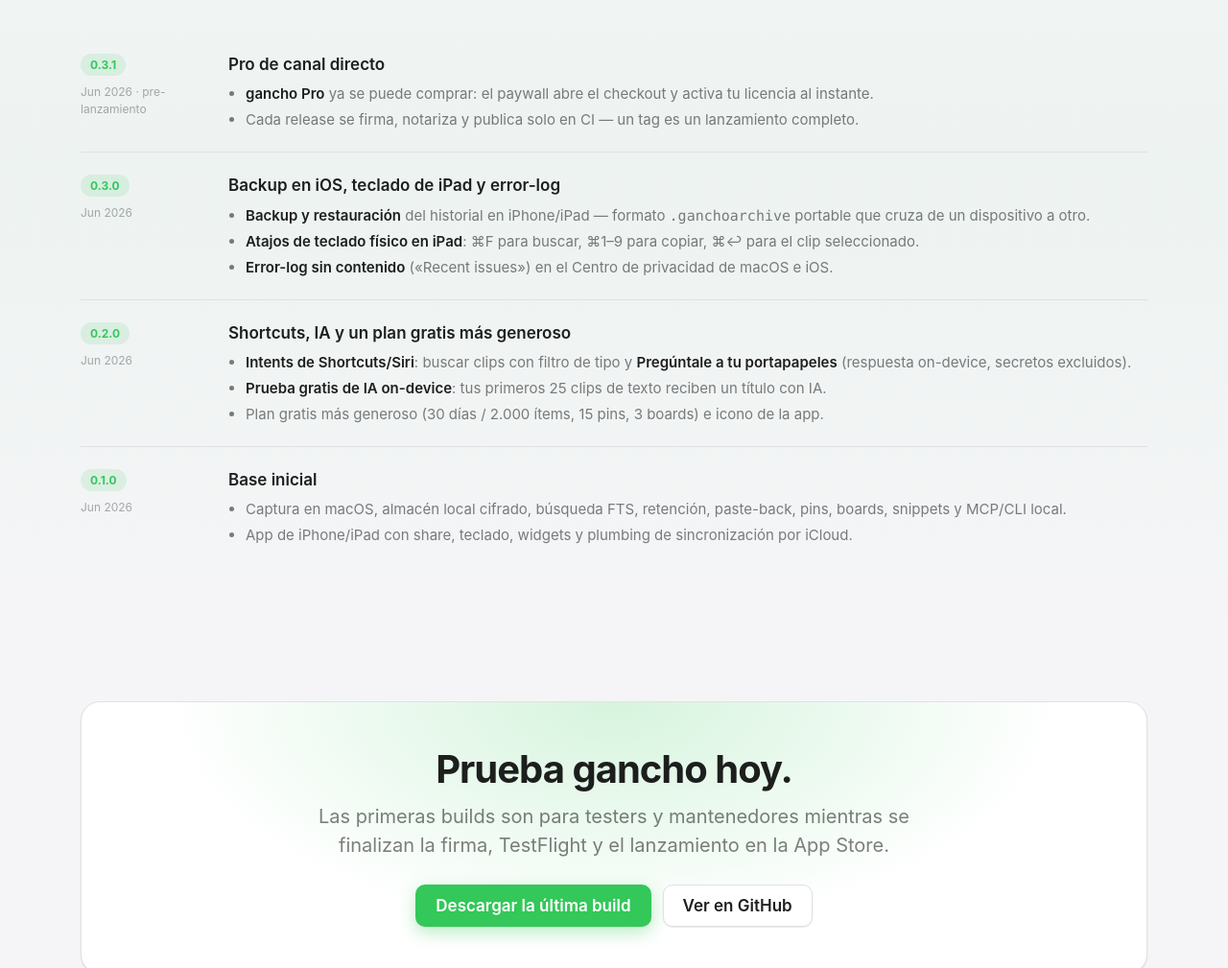
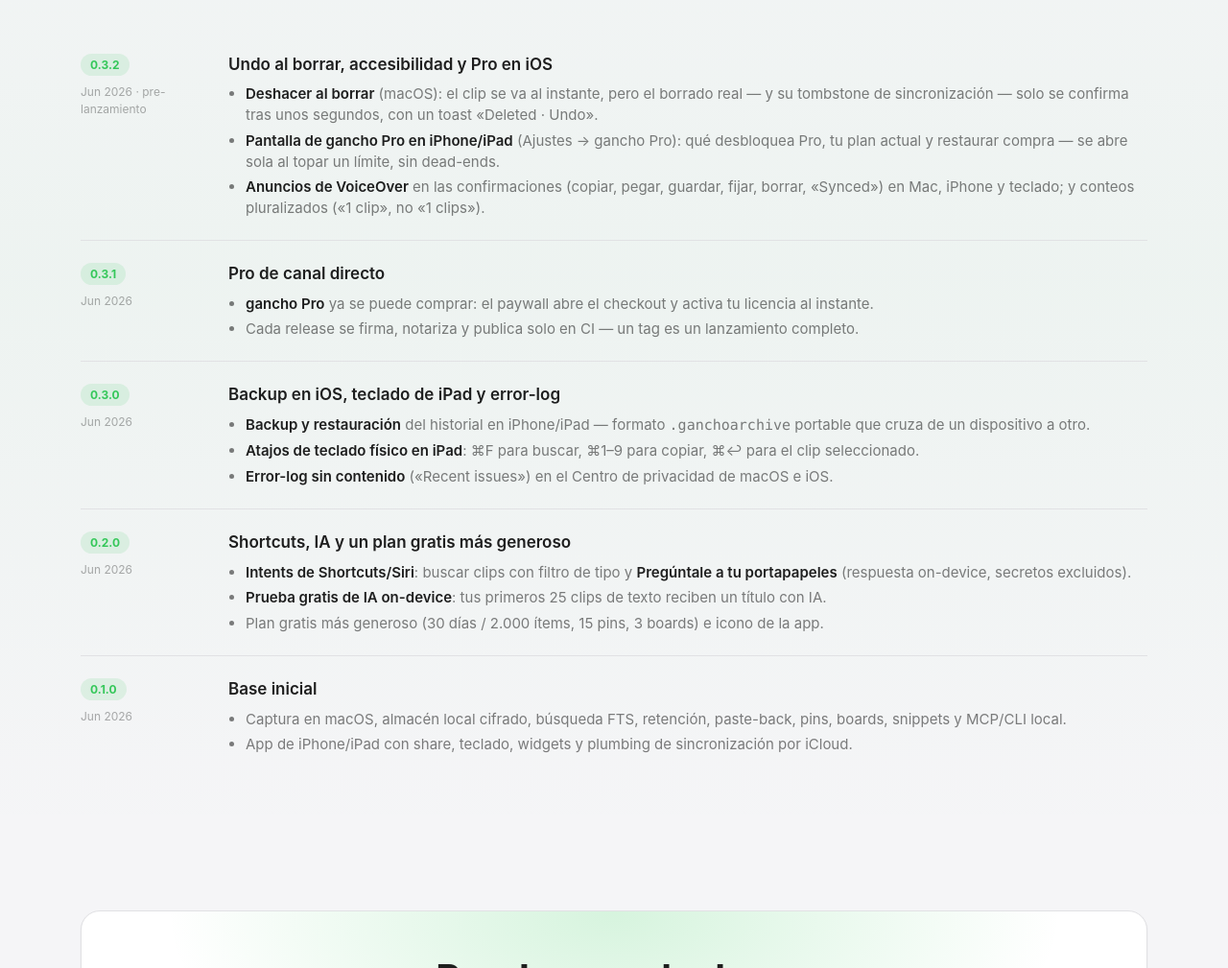
Before and after one commit to johnny4young/gancho, a plain HTML site: page site/index.html in a window 1280 px wide. Shown: the part 7661-8670 px from the top of the page at 96% size. Drawn offline with Linux system fonts and the light colour scheme.

Commit message:
release: v0.3.2 — undo on delete, accessibility & Pro flow polish
- project.yml: MARKETING_VERSION 0.3.1→0.3.2, CURRENT_PROJECT_VERSION 4→5.
- CHANGELOG: [0.3.2] — undo window on delete + live "Synced · ago",
  VoiceOver announcements + pluralized counts, Pro activation error
  nuance + Welcome-to-Pro + iOS Pro screen, and the activation-persist fix.
- Homebrew CLI formula template: 0.3.2.
- Website changelog: new 0.3.2 entry (bilingual), prior versions renumbered.

Tagging v0.3.2 runs the signed/notarized DMG build, signs the appcast,
publishes the release, bumps the cask, and deploys the appcast — same CI
pipeline as v0.3.1. make release-check is green.

```diff
--- a/project.yml
+++ b/project.yml
@@ -23,8 +23,8 @@ options:
 # Project-wide build settings.
 settings:
   base:
-    MARKETING_VERSION: "0.3.1"
-    CURRENT_PROJECT_VERSION: "4"
+    MARKETING_VERSION: "0.3.2"
+    CURRENT_PROJECT_VERSION: "5"
     # Swift 6 language mode + "approachable concurrency": app modules default to
     # @MainActor isolation. Engine-room packages (GanchoKit/ClipboardCore/GanchoAI)
     # stay nonisolated + Sendable — see docs/ARCHITECTURE.md.
--- a/site/index.html
+++ b/site/index.html
@@ -881,33 +881,41 @@
     </div>
     <div class="log">
       <div class="log-row">
-        <div class="log-meta"><span class="ver">0.3.1</span><span class="dt" data-i18n="log.0.d">Jun 2026 · pre-lanzamiento</span></div>
-        <div class="log-body"><h3 data-i18n="log.0.t">Pro de canal directo</h3><ul>
-          <li data-i18n="log.0.1"><b>gancho Pro</b> ya se puede comprar: el paywall abre el checkout y activa tu licencia al instante.</li>
-          <li data-i18n="log.0.2">Cada release se firma, notariza y publica solo en CI — un tag es un lanzamiento completo.</li>
+        <div class="log-meta"><span class="ver">0.3.2</span><span class="dt" data-i18n="log.0.d">Jun 2026 · pre-lanzamiento</span></div>
+        <div class="log-body"><h3 data-i18n="log.0.t">Undo al borrar, accesibilidad y Pro en iOS</h3><ul>
+          <li data-i18n="log.0.1"><b>Deshacer al borrar</b> (macOS): el clip se va al instante, pero el borrado real — y su tombstone de sincronización — solo se confirma tras unos segundos, con un toast «Deleted · Undo».</li>
+          <li data-i18n="log.0.2"><b>Pantalla de gancho Pro en iPhone/iPad</b> (Ajustes → gancho Pro): qué desbloquea Pro, tu plan actual y restaurar compra — se abre sola al topar un límite, sin dead-ends.</li>
+          <li data-i18n="log.0.3"><b>Anuncios de VoiceOver</b> en las confirmaciones (copiar, pegar, guardar, fijar, borrar, «Synced») en Mac, iPhone y teclado; y conteos pluralizados («1 clip», no «1 clips»).</li>
         </ul></div>
       </div>
       <div class="log-row">
-        <div class="log-meta"><span class="ver">0.3.0</span><span class="dt" data-i18n="log.1.d">Jun 2026</span></div>
-        <div class="log-body"><h3 data-i18n="log.1.t">Backup en iOS, teclado de iPad y error-log</h3><ul>
-          <li data-i18n="log.1.1"><b>Backup y restauración</b> del historial en iPhone/iPad — formato <span class="mono">.ganchoarchive</span> portable que cruza de un dispositivo a otro.</li>
-          <li data-i18n="log.1.2"><b>Atajos de teclado físico en iPad</b>: ⌘F para buscar, ⌘1–9 para copiar, ⌘↩ para el clip seleccionado.</li>
-          <li data-i18n="log.1.3"><b>Error-log sin contenido</b> («Recent issues») en el Centro de privacidad de macOS e iOS.</li>
+        <div class="log-meta"><span class="ver">0.3.1</span><span class="dt" data-i18n="log.1.d">Jun 2026</span></div>
+        <div class="log-body"><h3 data-i18n="log.1.t">Pro de canal directo</h3><ul>
+          <li data-i18n="log.1.1"><b>gancho Pro</b> ya se puede comprar: el paywall abre el checkout y activa tu licencia al instante.</li>
+          <li data-i18n="log.1.2">Cada release se firma, notariza y publica solo en CI — un tag es un lanzamiento completo.</li>
         </ul></div>
       </div>
       <div class="log-row">
-        <div class="log-meta"><span class="ver">0.2.0</span><span class="dt" data-i18n="log.2.d">Jun 2026</span></div>
-        <div class="log-body"><h3 data-i18n="log.2.t">Shortcuts, IA y un plan gratis más generoso</h3><ul>
-          <li data-i18n="log.2.1"><b>Intents de Shortcuts/Siri</b>: buscar clips con filtro de tipo y <b>Pregúntale a tu portapapeles</b> (respuesta on-device, secretos excluidos).</li>
-          <li data-i18n="log.2.2"><b>Prueba gratis de IA on-device</b>: tus primeros 25 clips de texto reciben un título con IA.</li>
-          <li data-i18n="log.2.3">Plan gratis más generoso (30 días / 2.000 ítems, 15 pins, 3 boards) e icono de la app.</li>
+        <div class="log-meta"><span class="ver">0.3.0</span><span class="dt" data-i18n="log.2.d">Jun 2026</span></div>
+        <div class="log-body"><h3 data-i18n="log.2.t">Backup en iOS, teclado de iPad y error-log</h3><ul>
+          <li data-i18n="log.2.1"><b>Backup y restauración</b> del historial en iPhone/iPad — formato <span class="mono">.ganchoarchive</span> portable que cruza de un dispositivo a otro.</li>
+          <li data-i18n="log.2.2"><b>Atajos de teclado físico en iPad</b>: ⌘F para buscar, ⌘1–9 para copiar, ⌘↩ para el clip seleccionado.</li>
+          <li data-i18n="log.2.3"><b>Error-log sin contenido</b> («Recent issues») en el Centro de privacidad de macOS e iOS.</li>
         </ul></div>
       </div>
       <div class="log-row">
-        <div class="log-meta"><span class="ver">0.1.0</span><span class="dt" data-i18n="log.3.d">Jun 2026</span></div>
-        <div class="log-body"><h3 data-i18n="log.3.t">Base inicial</h3><ul>
-          <li data-i18n="log.3.1">Captura en macOS, almacén local cifrado, búsqueda FTS, retención, paste-back, pins, boards, snippets y MCP/CLI local.</li>
-          <li data-i18n="log.3.2">App de iPhone/iPad con share, teclado, widgets y plumbing de sincronización por iCloud.</li>
+        <div class="log-meta"><span class="ver">0.2.0</span><span class="dt" data-i18n="log.3.d">Jun 2026</span></div>
+        <div class="log-body"><h3 data-i18n="log.3.t">Shortcuts, IA y un plan gratis más generoso</h3><ul>
+          <li data-i18n="log.3.1"><b>Intents de Shortcuts/Siri</b>: buscar clips con filtro de tipo y <b>Pregúntale a tu portapapeles</b> (respuesta on-device, secretos excluidos).</li>
+          <li data-i18n="log.3.2"><b>Prueba gratis de IA on-device</b>: tus primeros 25 clips de texto reciben un título con IA.</li>
+          <li data-i18n="log.3.3">Plan gratis más generoso (30 días / 2.000 ítems, 15 pins, 3 boards) e icono de la app.</li>
+        </ul></div>
+      </div>
+      <div class="log-row">
+        <div class="log-meta"><span class="ver">0.1.0</span><span class="dt" data-i18n="log.4.d">Jun 2026</span></div>
+        <div class="log-body"><h3 data-i18n="log.4.t">Base inicial</h3><ul>
+          <li data-i18n="log.4.1">Captura en macOS, almacén local cifrado, búsqueda FTS, retención, paste-back, pins, boards, snippets y MCP/CLI local.</li>
+          <li data-i18n="log.4.2">App de iPhone/iPad con share, teclado, widgets y plumbing de sincronización por iCloud.</li>
         </ul></div>
       </div>
     </div>
@@ -1014,20 +1022,24 @@
       "int.lede": "The gancho CLI and local MCP server expose user-approved context to local agents and editors. Opt-in, scope-limited, and sensitive clips always excluded.",
       "log.kicker": "Changelog", "log.title": "Versioned like a product, even before public launch.",
       "log.lede": "Each release's metadata is verified in CI: project.yml, CHANGELOG.md, GitHub tags, and artifacts all move together.",
-      "log.0.d": "Jun 2026 · pre-release", "log.0.t": "Direct-download Pro",
-      "log.0.1": "<b>gancho Pro</b> is now purchasable: the paywall opens the checkout and activates your license on the spot.",
-      "log.0.2": "Every release is signed, notarized, and published entirely in CI — a tag is a complete release.",
-      "log.1.d": "Jun 2026", "log.1.t": "iOS backup, iPad keyboard & error log",
-      "log.1.1": "<b>Back up &amp; restore</b> your history on iPhone/iPad — a portable <span class=\"mono\">.ganchoarchive</span> that imports across devices.",
-      "log.1.2": "<b>iPad hardware-keyboard shortcuts</b>: ⌘F to search, ⌘1–9 to copy, ⌘↩ for the selected clip.",
-      "log.1.3": "<b>Content-free error log</b> (“Recent issues”) in the Privacy Center on macOS and iOS.",
-      "log.2.d": "Jun 2026", "log.2.t": "Shortcuts, AI & a more generous free tier",
-      "log.2.1": "<b>Shortcuts/Siri intents</b>: search clips with a type filter and <b>Ask Your Clipboard</b> (grounded on-device, secrets excluded).",
-      "log.2.2": "<b>Free taste of on-device AI</b>: your first 25 text clips get a real AI title.",
-      "log.2.3": "More generous free tier (30-day / 2,000-item, 15 pins, 3 boards) and an app icon.",
-      "log.3.d": "Jun 2026", "log.3.t": "Initial baseline",
-      "log.3.1": "macOS capture, encrypted local store, FTS search, retention, paste-back, pins, boards, snippets, and a local MCP/CLI.",
-      "log.3.2": "iPhone/iPad companion with share, keyboard, widgets, and iCloud sync plumbing.",
+      "log.0.d": "Jun 2026 · pre-release", "log.0.t": "Undo on delete, accessibility & Pro on iOS",
+      "log.0.1": "<b>Undo on delete</b> (macOS): the clip vanishes at once, but the real removal — and its sync tombstone — only commits after a few seconds, with a “Deleted · Undo” toast.",
+      "log.0.2": "<b>A Gancho Pro screen on iPhone/iPad</b> (Settings → Gancho Pro): what Pro unlocks, your current plan, and Restore Purchase — it opens automatically when you hit a limit, no dead-ends.",
+      "log.0.3": "<b>VoiceOver announcements</b> for confirmations (copy, paste, save, pin, delete, “Synced”) on Mac, iPhone, and the keyboard; plus pluralized counts (“1 clip”, not “1 clips”).",
+      "log.1.d": "Jun 2026", "log.1.t": "Direct-download Pro",
+      "log.1.1": "<b>gancho Pro</b> is now purchasable: the paywall opens the checkout and activates your license on the spot.",
+      "log.1.2": "Every release is signed, notarized, and published entirely in CI — a tag is a complete release.",
+      "log.2.d": "Jun 2026", "log.2.t": "iOS backup, iPad keyboard & error log",
+      "log.2.1": "<b>Back up &amp; restore</b> your history on iPhone/iPad — a portable <span class=\"mono\">.ganchoarchive</span> that imports across devices.",
+      "log.2.2": "<b>iPad hardware-keyboard shortcuts</b>: ⌘F to search, ⌘1–9 to copy, ⌘↩ for the selected clip.",
+      "log.2.3": "<b>Content-free error log</b> (“Recent issues”) in the Privacy Center on macOS and iOS.",
+      "log.3.d": "Jun 2026", "log.3.t": "Shortcuts, AI & a more generous free tier",
+      "log.3.1": "<b>Shortcuts/Siri intents</b>: search clips with a type filter and <b>Ask Your Clipboard</b> (grounded on-device, secrets excluded).",
+      "log.3.2": "<b>Free taste of on-device AI</b>: your first 25 text clips get a real AI title.",
+      "log.3.3": "More generous free tier (30-day / 2,000-item, 15 pins, 3 boards) and an app icon.",
+      "log.4.d": "Jun 2026", "log.4.t": "Initial baseline",
+      "log.4.1": "macOS capture, encrypted local store, FTS search, retention, paste-back, pins, boards, snippets, and a local MCP/CLI.",
+      "log.4.2": "iPhone/iPad companion with share, keyboard, widgets, and iCloud sync plumbing.",
       "pro.kicker": "Pricing", "pro.title": "Free forever. Pro when you want more.",
       "pro.lede": "gancho is free and open source. Pro is an optional <b>one-time</b> license — no subscription. The free tier loses nothing: no watermark, no resolution cap, no nags.",
       "pro.tier": "gancho Pro · lifetime license",
```
Also changed, not shown: CHANGELOG.md, 1 other file.
